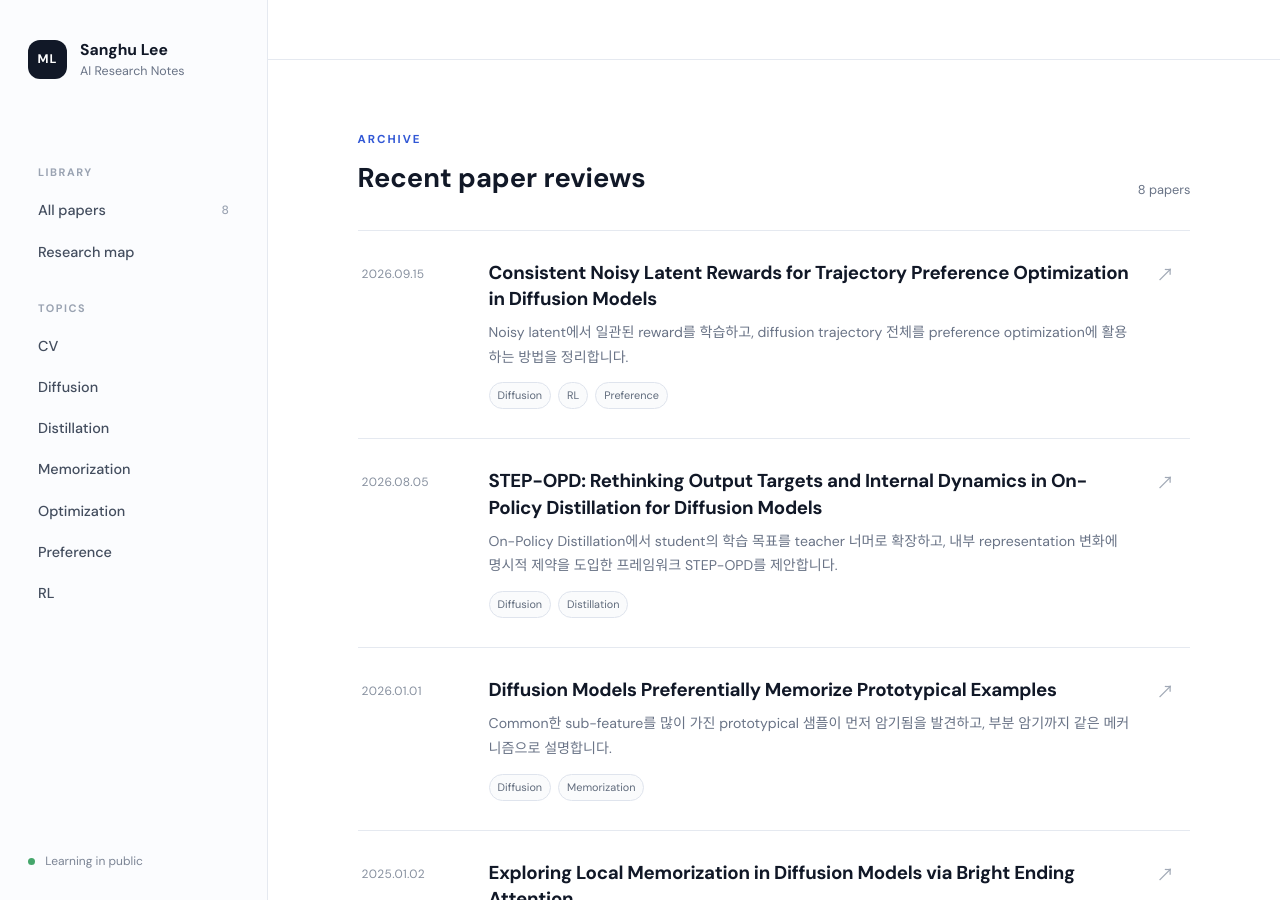
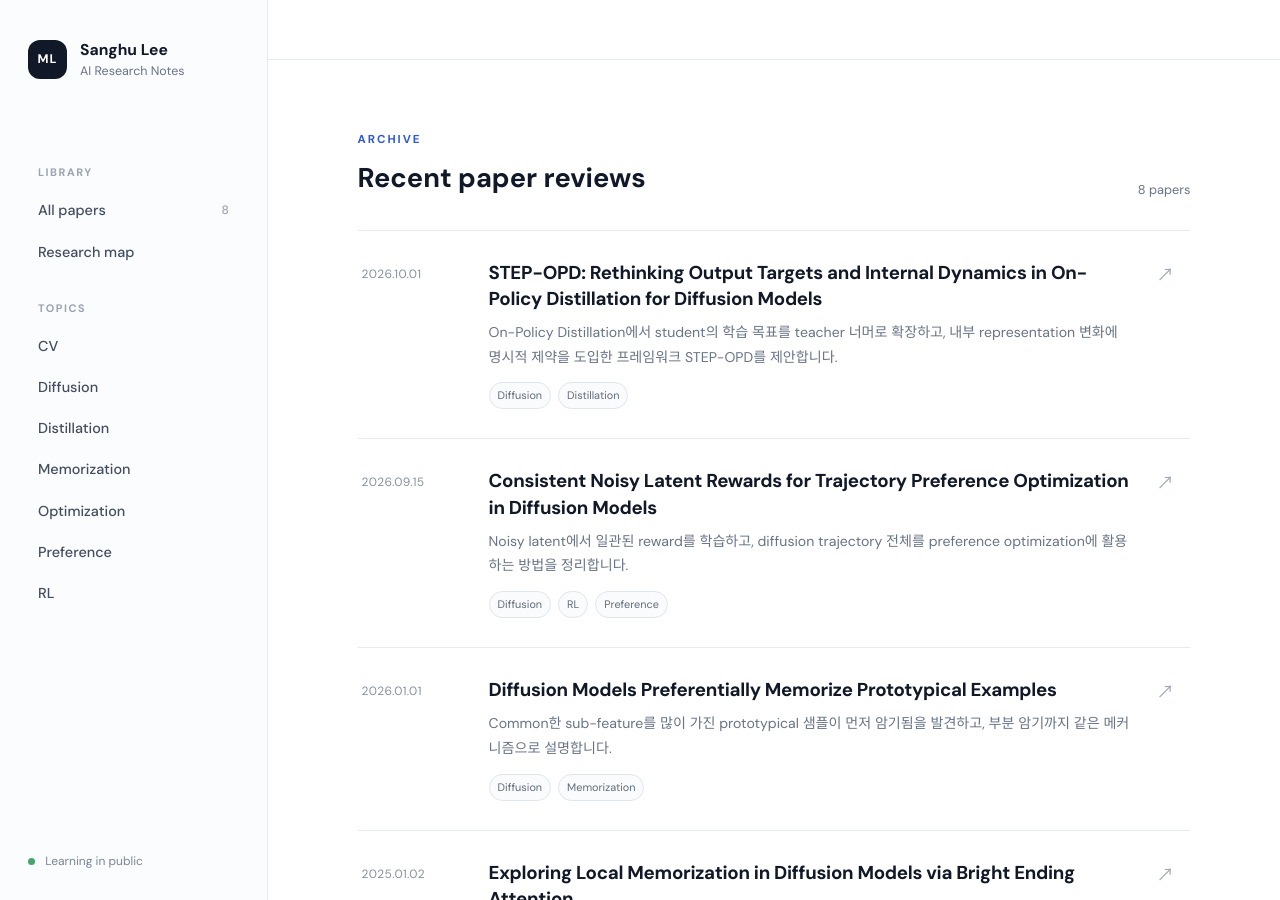
Before and after one commit to leessanghu/leessanghu.github.io, a Jekyll site: the page built from index.md, in a window 1280 px wide and 900 px high, scrolled down 471 px. Built offline with Jekyll 4.4.1, drawn with Linux system fonts in a browser that asks for light colours.

Commit message:
Update publication date for STEP-OPD paper

```diff
--- a/_posts/2026-10-01-step-opd.md
+++ b/_posts/2026-10-01-step-opd.md
@@ -1,7 +1,7 @@
 ---
 title: "STEP-OPD: Rethinking Output Targets and Internal Dynamics in On-Policy Distillation for Diffusion Models"
 description: "On-Policy Distillation에서 student의 학습 목표를 teacher 너머로 확장하고, 내부 representation 변화에 명시적 제약을 도입한 프레임워크 STEP-OPD를 제안합니다."
-date: 2026-08-05
+date: 2026-10-01
 tags: [Diffusion, Distillation]
 venue: arXiv 2026
 authors: Qingyan Wei, Guangzhao Li et al.
```
